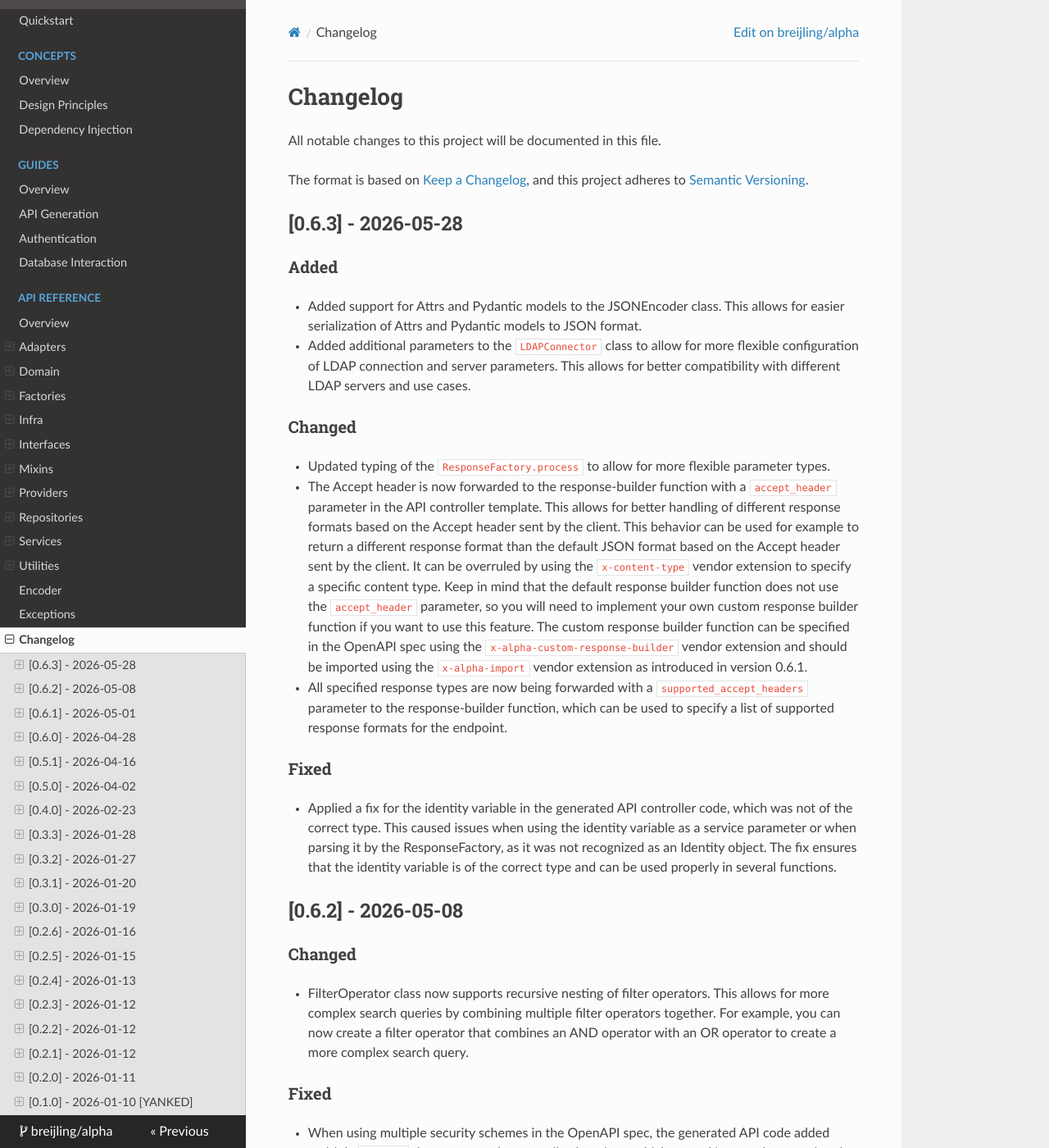
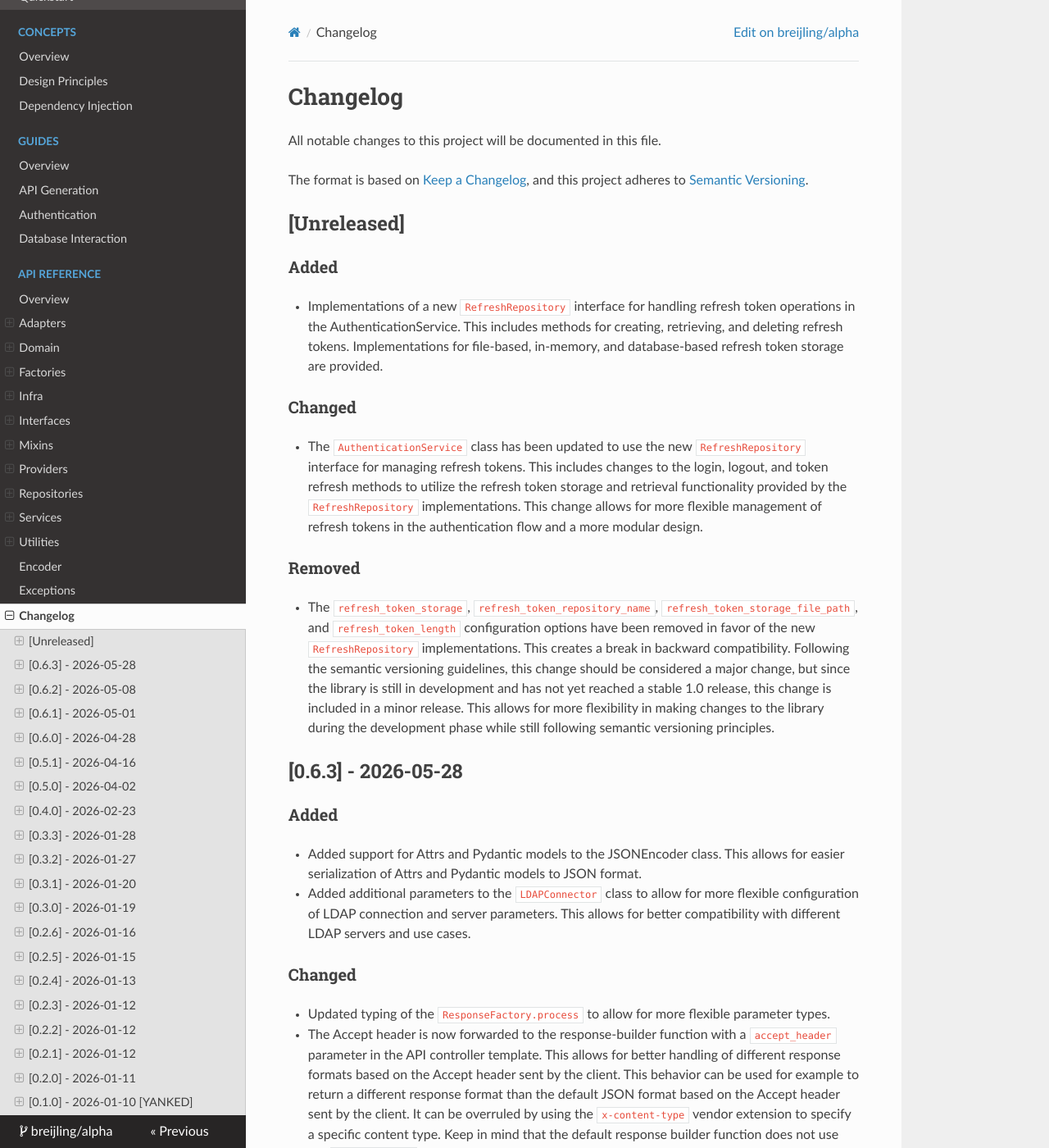
Before and after one commit to BReijling/alpha, an MkDocs documentation site: the page built from docs/changelog.md, in a window 1280 px wide and 1400 px high. Shown: the whole window at 82% size. Built offline with MkDocs 1.6.1, drawn with Linux system fonts in a browser that asks for light colours; nearby versions of some CDN libraries.

Commit message:
docs(Docs): :memo: update docs and changelog

```diff
--- a/CHANGELOG.md
+++ b/CHANGELOG.md
@@ -4,6 +4,20 @@
 
 The format is based on [Keep a Changelog](https://keepachangelog.com/en/1.1.0/),
 and this project adheres to [Semantic Versioning](https://semver.org/spec/v2.0.0.html).
+
+## [Unreleased]
+
+### Added
+
+- Implementations of a new `RefreshRepository` interface for handling refresh token operations in the AuthenticationService. This includes methods for creating, retrieving, and deleting refresh tokens. Implementations for file-based, in-memory, and database-based refresh token storage are provided.
+
+### Changed
+
+- The `AuthenticationService` class has been updated to use the new `RefreshRepository` interface for managing refresh tokens. This includes changes to the login, logout, and token refresh methods to utilize the refresh token storage and retrieval functionality provided by the `RefreshRepository` implementations. This change allows for more flexible management of refresh tokens in the authentication flow and a more modular design.
+
+### Removed
+
+- The `refresh_token_storage`, `refresh_token_repository_name`, `refresh_token_storage_file_path`, and `refresh_token_length` configuration options have been removed in favor of the new `RefreshRepository` implementations. This creates a break in backward compatibility. Following the semantic versioning guidelines, this change should be considered a major change, but since the library is still in development and has not yet reached a stable 1.0 release, this change is included in a minor release. This allows for more flexibility in making changes to the library during the development phase while still following semantic versioning principles.
 
 ## [0.6.3] - 2026-05-28
 
```
Also changed, not shown: docs/reference/repositories/index.md (+8 -0 lines), docs/reference/repositories/refresh/cache_repository.md (added, +3 -0 lines), docs/reference/repositories/refresh/database_repository.md (added, +3 -0 lines), docs/reference/repositories/refresh/file_repository.md (added, +3 -0 lines), docs/reference/repositories/refresh/memory_repository.md (added, +3 -0 lines).
